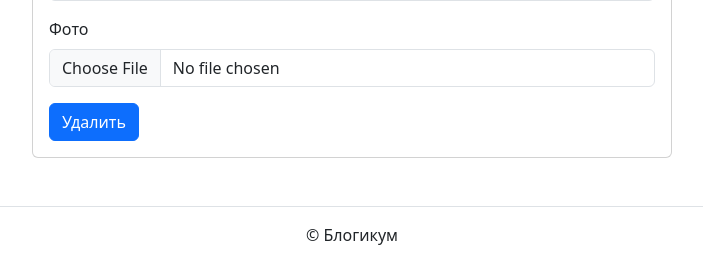
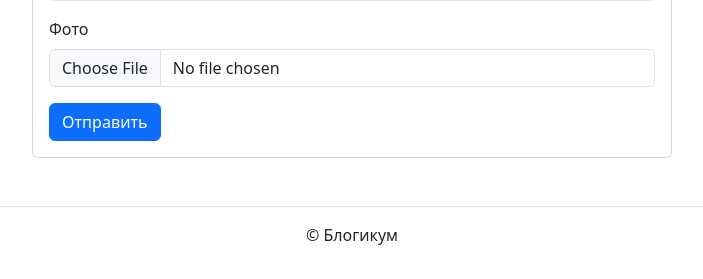
Before and after one commit to RuslanMusifullin/django_sprint4, a Django app: page /posts/create/ in a window 1280 px wide. Shown: the part 855-1134 px from the top of the page, without its empty margins (288-991 px from the left). Run offline with Django 3.2, Linux system fonts and the light colour scheme; the visitor is signed in with stand-in values (Sample User, id 1); data that the repository does not hold is empty; parts of the project's set-up code (start-up, migrations or seed data) failed here and were passed over; some libraries are stand-ins or nearby versions.

Commit message:
Исправленно по замечаниям ревью_1версия

```diff
--- a/blogicum/templates/blog/post_form.html
+++ b/blogicum/templates/blog/post_form.html
@@ -39,7 +39,7 @@
               <p>{{ post.text|linebreaksbr }}</p>
             </article>
           {% endif %}
-          {% bootstrap_button button_type="submit" content="Удалить" %}
+          {% bootstrap_button button_type="submit" content="Отправить" %}
         </form>
       </div>
     </div>
```
